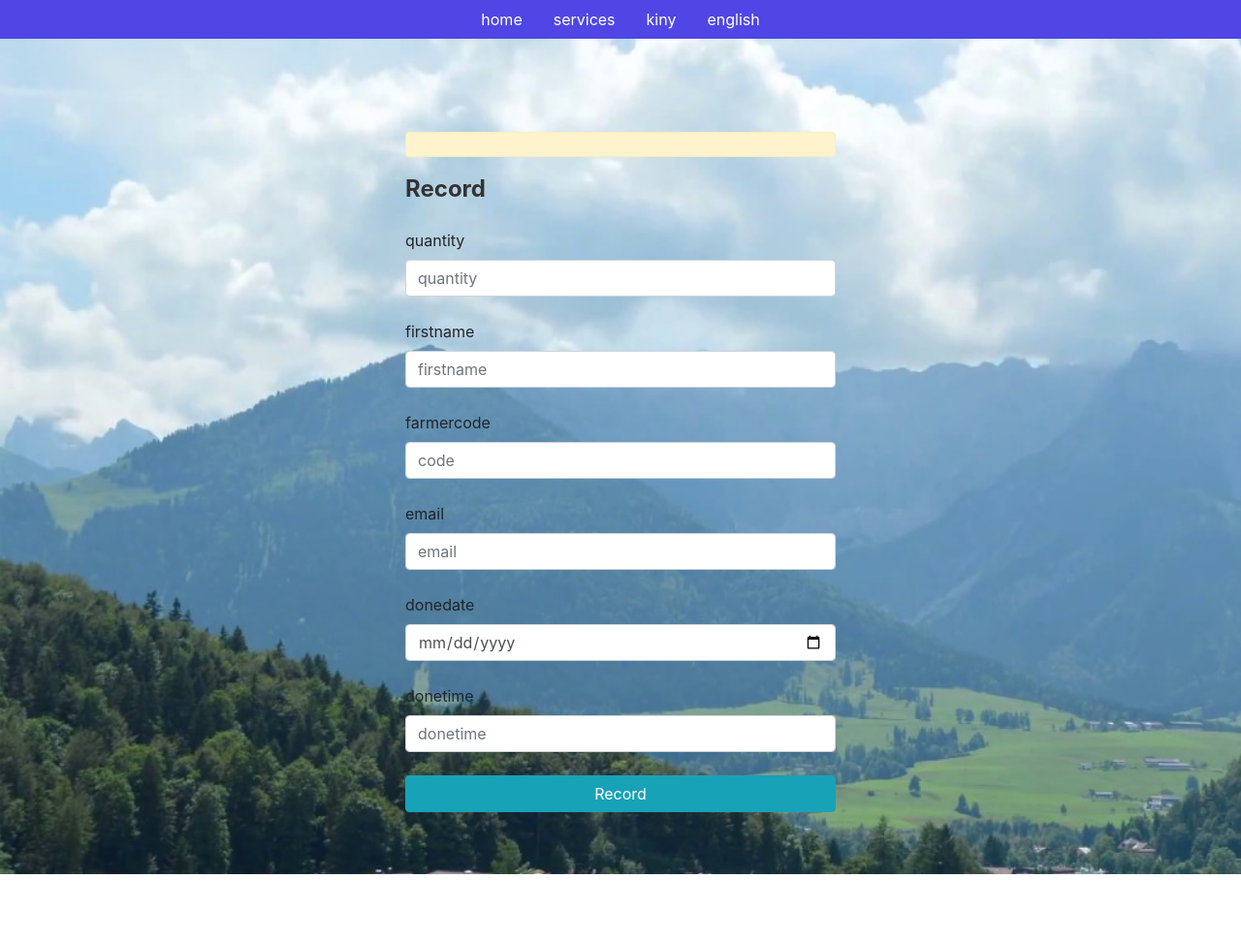
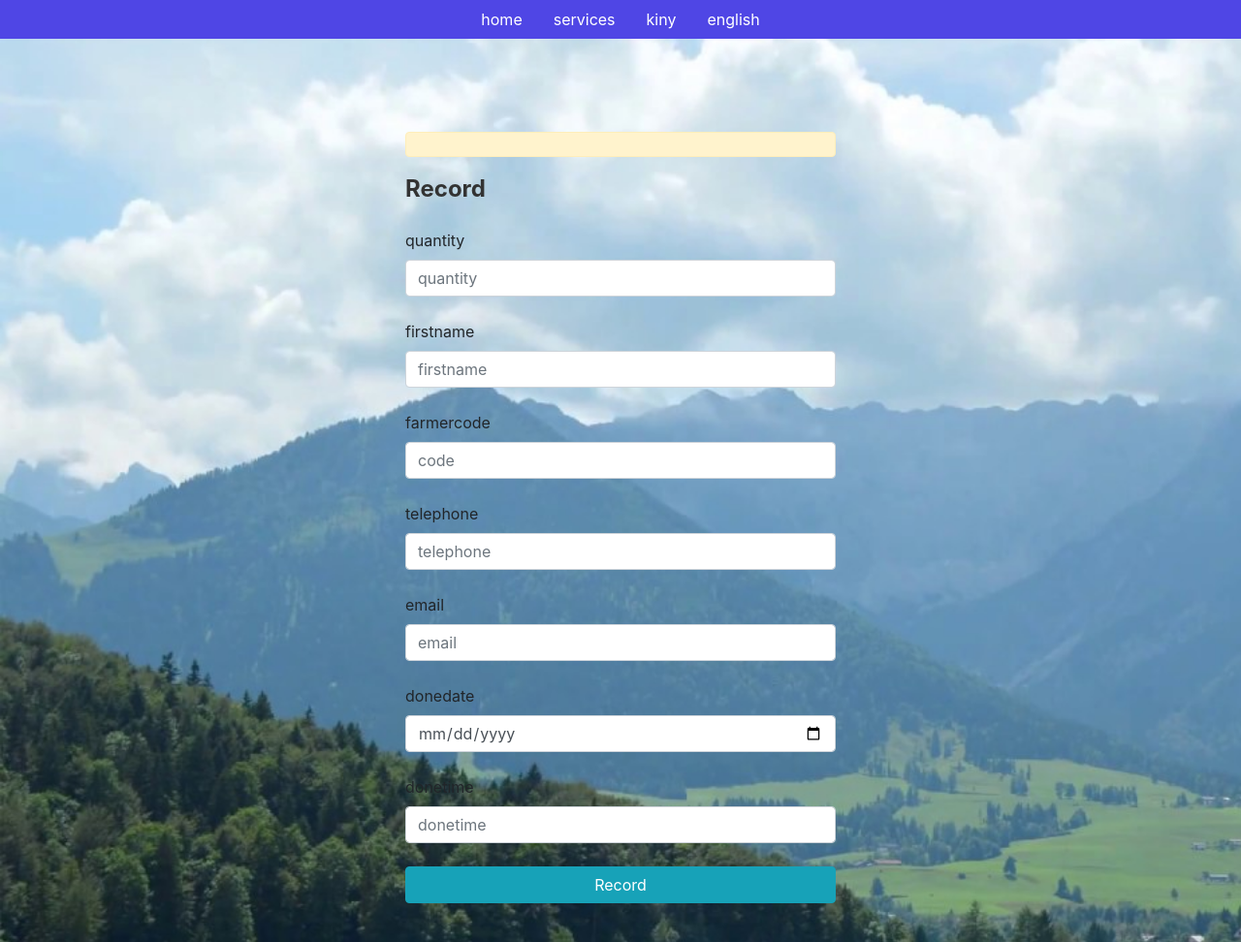
Before and after one commit to nisingizwe-joselyne/smartikigega, a Django app: page /record in a window 1280 px wide. Shown: the top 972 px of the page at 97% size. Before the commit the page ends 902 px from the top, so only its background shows below. Run offline with Django 3.2, Linux system fonts and the light colour scheme; some libraries are stand-ins or nearby versions.

Commit message:
updating

```diff
--- a/templates/record.html
+++ b/templates/record.html
@@ -79,6 +79,8 @@
           <input type="text" id="defaultContactForm" name="firstname" class="form-control mb-4" placeholder="firstname">
           <label for="code">farmercode</label>
           <input type="text" id="defaultContactForm" name="code" class="form-control mb-4" placeholder="code">
+          <label for="telephone">telephone</label>
+          <input type="text" id="defaultContactForm" name="telephone" class="form-control mb-4" placeholder="telephone">
           <label for="email">email</label>
           <input type="email" id="defaultContactForm" name="email" class="form-control mb-4" placeholder="email">
 
```
